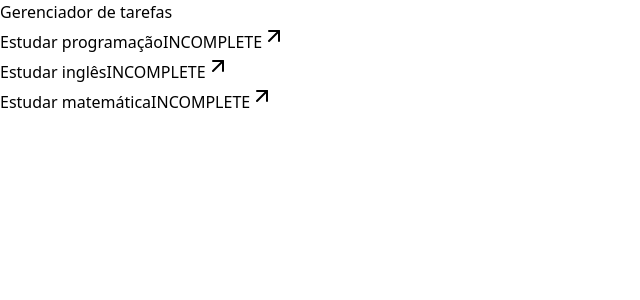
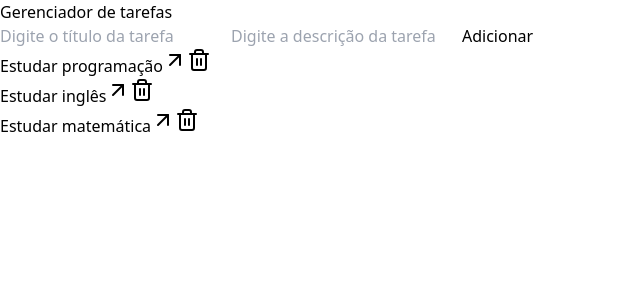
Before and after one commit to vinivargasr/React, a React (Vite) app: page / in a window 1280 px wide. Shown: the top 300 px of the page, without its empty margins (0-640 px from the left). Built offline with nearby package versions, Linux system fonts and the light colour scheme.

Commit message:
adc botões

```diff
--- a/src/App.jsx
+++ b/src/App.jsx
@@ -35,12 +35,27 @@ function onTaskClick(taskId) {
   setTasks(newTasks)
 }
 
-  return (
-    <div className="w-screen h-screen bg-slate-500 flex justify-center p-6 ">
-      <div className="w-2/5">
+function onDeleteTaskClick(taskId) {
+  const newTasks = tasks.filter(task => task.id != taskId)
+  setTasks(newTasks)
+}
+
+function onAddTasksSubmit(title, description) {
+  const newTask = {
+    id: tasks.length + 1,
+    title,
+    description,
+    isCompleted: false,
+  }
+  setTasks(...tasks, newTask)
+}
+
+return (
+    <div className="w-screen h-screen bg-slate-500 flex justify-center p-6">
+      <div className="w-[500px] space-y-4">
         <h1 className="text-3xl text-slate-100 font-bold text-center">Gerenciador de tarefas</h1>
-        <AddTask/>
-        <Tasks tasks={tasks} onTaskClick = {onTaskClick}/>
+        <AddTask onAddTasksSubmit ={onAddTasksSubmit}/>
+        <Tasks tasks={tasks} onTaskClick = {onTaskClick} onDeleteTaskClick={onDeleteTaskClick}/>
       </div>
     </div>
   )
--- a/src/components/AddTask.jsx
+++ b/src/components/AddTask.jsx
@@ -1,5 +1,25 @@
-function AddTask() {
-    <h1>Add Task</h1>
+import { useState } from "react"
+
+function AddTask( {onAddTasksSubmit} ) {
+    const [title, setTitle] = useState("")
+    const [description, setDescription] = useState("")
+
+    return (
+        <div className="space-y-4 bg-slate-200 p-6 rounded-md shadow flex flex-col">
+            <input
+                type="text" placeholder="Digite o título da tarefa" className="border border-slate-300 outline-slate-400 px-4 py-2 rounded-md" value={title}
+                onChange={(event) => setTitle(event.target.value)}
+            />
+            <input
+                type="text" placeholder="Digite a descrição da tarefa" className="border border-slate-300 outline-slate-400 px-4 py-2 rounded-md" value={description}
+                onChange={(event) => setDescription(event.target.value)}
+            />
+            <button
+                onClick={() => onAddTasksSubmit(title, description)}
+                className="bg-slate-500 text-white px-4 py-2 rounded-md font-medium">Adicionar
+            </button>
+        </div>
+    )
 }
 
 export default AddTask
--- a/src/components/Tasks.jsx
+++ b/src/components/Tasks.jsx
@@ -1,17 +1,23 @@
-import { ArrowUpRight  } from 'lucide-react'
+import { ArrowUpRight, Trash2  } from 'lucide-react'
 
-function Tasks(props) {
+function Tasks({tasks, onTaskClick, onDeleteTaskClick}) {
     return (
         <ul className="space-y-4 bg-slate-200 p-6 rounded-md shadow">
-            {props.tasks.map((task) => (
+            {tasks.map((task) => (
             <li key={task.id} className="flex gap-2">
             <button
-                onClick={() => props.onTaskClick(task.id)}
-                className={`bg-slate-400 text-left text-white p-2 rounded-md w-full ${task.isCompleted} && 'line-through'`}>{task.title}
-                {task.isCompleted ? "COMPLETE": 'INCOMPLETE'}
+                onClick={() => onTaskClick(task.id)}
+                className={`bg-slate-400 text-left text-white p-2 rounded-md w-full ${task.isCompleted && 'line-through'} `}
+            >
+                {task.title}
             </button>
             <button className='bg-slate-400 p-2 rounded-md text-white'>
                 <ArrowUpRight />
+            </button>
+            <button
+                onClick={() => onDeleteTaskClick(task.id)}
+                className='bg-slate-400 p-2 rounded-md text-white'>
+                <Trash2 />
             </button>
             </li>
             ))}
```
